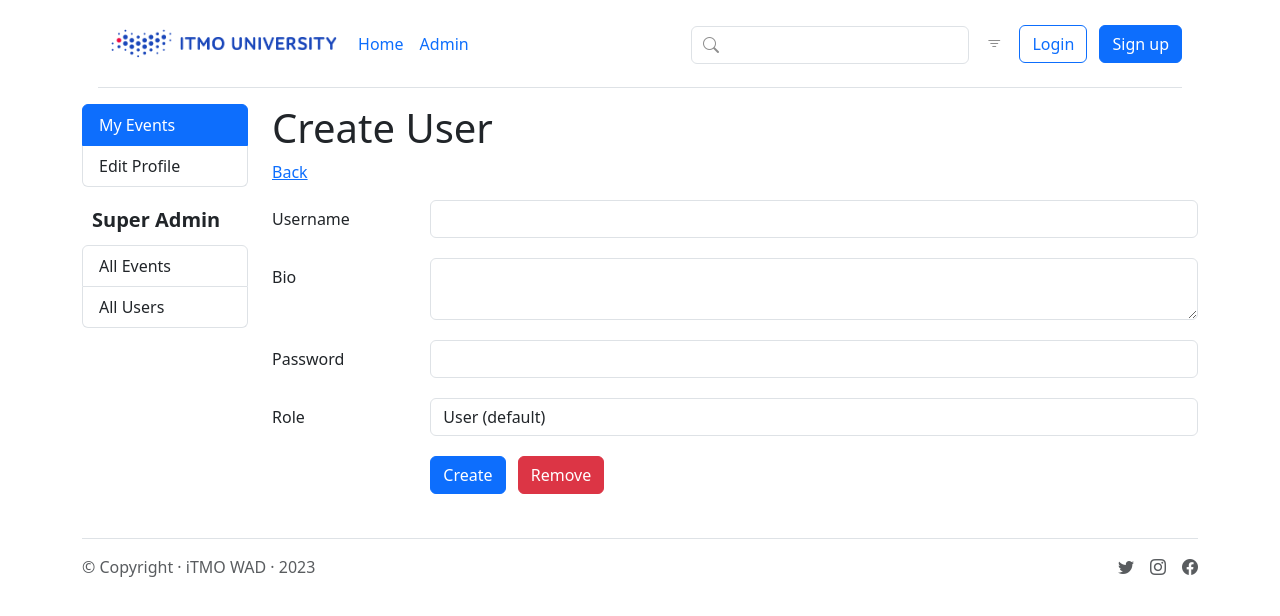
After one commit to itmo-wad/event-registration, a Flask app: page /admin/user/create in a window 1280 px wide. The commit adds this page. Shown: the top 616 px of the page. Run offline with Flask 2, Linux system fonts and the light colour scheme; some libraries are stand-ins or nearby versions.

Commit message:
added admin pages to manage events and users

```diff
--- a/main.py
+++ b/main.py
@@ -1,10 +1,7 @@
 from website import create_app
-from website.controllers.auth import auth_page
 
 
 app = create_app()
-app.register_blueprint(auth_page, url_prefix='/auth')
-
 
 if __name__ == '__main__':
     app.run(debug=True)
--- a/website/__init__.py
+++ b/website/__init__.py
@@ -7,8 +7,10 @@ def create_app():
 
     from .views import views
     from .auth import auth
+    from .admin import admin
 
     app.register_blueprint(views, url_prefix='/')
     app.register_blueprint(auth, url_prefix='/')
+    app.register_blueprint(admin, url_prefix='/')
 
     return app
--- /dev/null
+++ b/website/admin.py
@@ -0,0 +1,36 @@
+from flask import Blueprint, redirect, render_template, request, session, url_for
+
+admin = Blueprint("admin", __name__, template_folder='templates')
+
+
+@admin.route('/admin', methods=["GET", "POST"])
+def index():
+    return redirect(f'/admin/events')
+
+@admin.route('/admin/events', methods=["GET", "POST"])
+def events():
+    return render_template(f'pages/admin/events.html')
+
+
+@admin.route('/admin/event/create', methods=["GET", "POST"])
+def create_event():
+    return render_template(f'pages/admin/create_event.html')
+
+@admin.route('/admin/event/edit', methods=["GET", "POST"])
+def edit_event():
+    return render_template(f'pages/admin/edit_event.html')
+
+
+@admin.route('/admin/user/create', methods=["GET", "POST"])
+def create_user():
+    return render_template(f'pages/admin/create_user.html')
+
+
+@admin.route('/admin/user/edit', methods=["GET", "POST"])
+def edit_user():
+    return render_template(f'pages/admin/edit_user.html')
+
+
+@admin.route('/admin/users', methods=["GET", "POST"])
+def users():
+    return render_template(f'pages/admin/users.html')
--- a/website/static/styles.css
+++ b/website/static/styles.css
@@ -29,3 +29,12 @@
   border-width: 1px 0;
   box-shadow: inset 0 0.5em 1.5em rgba(0, 0, 0, 0.1), inset 0 0.125em 0.5em rgba(0, 0, 0, 0.15);
 }
+.form-group {
+  margin-bottom: 20px;
+}
+.pp-sm {
+  border-radius: 100%;
+  width: 40px;
+  max-height: 40px;
+  object-fit: cover;
+}
--- a/website/static/styles.less
+++ b/website/static/styles.less
@@ -41,3 +41,13 @@
 //   i.bi {
 //     font-size: 20px;
 //   }
+  .form-group{
+    margin-bottom: 20px;
+  }
+
+  .pp-sm{
+    border-radius: 100%;
+    width: 40px;
+    max-height: 40px;
+    object-fit: cover;
+  }
--- a/website/templates/base.html
+++ b/website/templates/base.html
@@ -7,7 +7,7 @@
         <title>{{title}}</title>
 
 
-        <link href="../static/styles.css" rel="stylesheet">
+        <link href="/static/styles.css" rel="stylesheet">
 
         <link href="https://cdn.jsdelivr.net/npm/bootstrap@5.3.0-alpha1/dist/css/bootstrap.min.css" rel="stylesheet" integrity="sha384-GLhlTQ8iRABdZLl6O3oVMWSktQOp6b7In1Zl3/Jr59b6EGGoI1aFkw7cmDA6j6gD" crossorigin="anonymous">
 
--- a/website/templates/header.html
+++ b/website/templates/header.html
@@ -3,11 +3,12 @@
     <div
         class="d-flex flex-wrap align-items-center justify-content-center justify-content-lg-start border-bottom pb-3 ">
         <a href="/" class="d-flex align-items-center mb-2 mb-lg-0 text-white text-decoration-none">
-            <img src="../static/itmo.png" height="55" />
+            <img src="/static/itmo.png" height="55" />
         </a>
 
         <ul class="nav col-12 col-lg-auto me-lg-auto mb-2 justify-content-center mb-md-0">
             <li><a href="/" class="nav-link px-2 ">Home</a></li>
+            <li><a href="/admin" class="nav-link px-2 ">Admin</a></li>
             {% if 'username' in session %}
             <li><a href="/profile" class="nav-link px-2 ">Profile</a></li>
             {% endif %}
--- /dev/null
+++ b/website/templates/pages/admin/_sidebar.html
@@ -0,0 +1,22 @@
+
+<div class="col-md-4 col-lg-2 col-lg-auto me-lg-auto mb-2 justify-content-center mb-md-0">
+    <div class="list-group">
+        <a href="/admin/events" class="list-group-item list-group-item-action d-flex justify-content-between align-items-center active">
+            My Events
+        </a>
+        <a href="/admin/user/edit" class="list-group-item list-group-item-action d-flex justify-content-between align-items-center">
+            Edit Profile
+        </a>
+    </div>
+
+
+    <div class="search-item-header mt-2">Super Admin</div>
+    <div class="list-group">
+        <a href="/admin/events" class="list-group-item list-group-item-action d-flex justify-content-between align-items-center">
+            All Events
+        </a>
+        <a href="/admin/users" class="list-group-item list-group-item-action d-flex justify-content-between align-items-center">
+            All Users
+        </a>
+    </div>
+</div>
--- /dev/null
+++ b/website/templates/pages/admin/create_user.html
@@ -0,0 +1,53 @@
+{% extends 'base.html' %}
+
+{% block content %}
+<div class="row">
+    {% include "/pages/admin/_sidebar.html" %}
+
+    <div class="col-md-8 col-lg-10 col-lg-auto me-lg-auto mb-2 justify-content-center mb-md-0">
+        <h1>Create User</h1>
+        <a href="/admin/users">Back</a>
+
+        <form class="mt-3">
+            <div class="form-group row">
+              <label for="staticEmail" class="col-sm-2 col-form-label">Username</label>
+              <div class="col-sm-10">
+                <input type="text" class="form-control" id="inputPassword" placeholder="">
+              </div>
+            </div>
+            <div class="form-group row">
+              <label for="inputPassword" class="col-sm-2 col-form-label">Bio</label>
+              <div class="col-sm-10">
+                <textarea type="text" class="form-control" id="inputPassword" placeholder="" ></textarea>
+              </div>
+            </div>
+
+            <div class="form-group row">
+              <label for="staticEmail" class="col-sm-2 col-form-label">Password</label>
+              <div class="col-sm-10">
+                <input type="password" class="form-control" id="Password" placeholder="">
+              </div>
+            </div>
+
+            <div class="form-group row">
+              <label for="staticEmail" class="col-sm-2 col-form-label">Role</label>
+              <div class="col-sm-10">
+                <select class="form-control">
+                  <option selected>User (default)</option>
+                  <option>Admin</option>
+                  <option>Super Admin</option>
+                </select>
+              </div>
+            </div>
+
+            <div class="form-group row">
+                <label for="staticEmail" class="col-sm-2 col-form-label">&nbsp;</label>
+                <div class="col-sm-10">
+                  <input type="submit" class="btn btn-primary" value="Create" />
+                  <input type="submit" class="btn btn-danger ms-2" value="Remove" />
+                </div>
+            </div>
+        </form>
+    </div>
+</div>
+{% endblock %}
```
Also changed, not shown: website/auth.py (+14 -1 lines), website/controllers/auth.py (deleted, +0 -16 lines), website/templates/pages/admin/create_event.html (added, +46 -0 lines), website/templates/pages/admin/edit_event.html (added, +47 -0 lines), website/templates/pages/admin/edit_user.html (added, +34 -0 lines), website/templates/pages/admin/events.html (added, +49 -0 lines), website/templates/pages/admin/users.html (added, +44 -0 lines).
